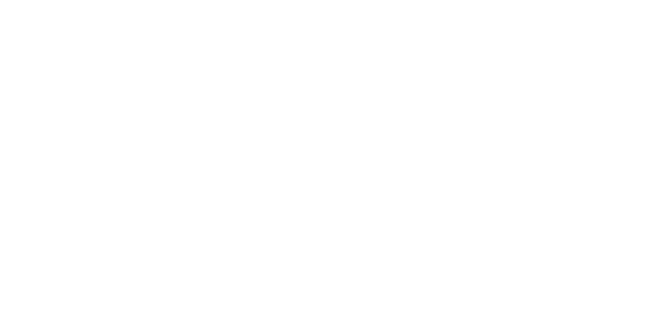
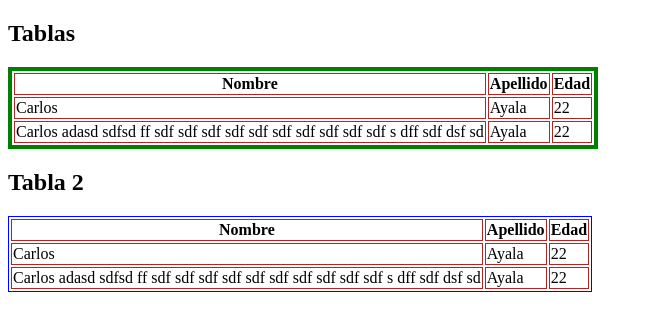
Before and after one commit to Krlozz/04-frontEnd, a plain HTML site: page app/estilos.html in a window 1280 px wide. Shown: the whole page, without its empty margins (0-653 px from the left). Drawn offline with Linux system fonts and the light colour scheme.

Commit message:
estilos sobre tabla

```diff
--- a/app/estilos.html
+++ b/app/estilos.html
@@ -2,9 +2,79 @@
 <html lang="en">
 <head>
     <meta charset="UTF-8">
-    <title>Title</title>
+    <title>Estilos</title>
+    <style>  /* ESTILOS CSS */
+        /* Mediante ID */
+        #tablita{
+            /* proiedad: valorDeLaPropiedad; */
+            border-style: solid;
+            border-width: 4px;
+            border-color: #000;
+        }
+
+        /* Mediante etiquetas */
+        table {
+            border-style: solid;
+            border-width: 1px;
+        }
+
+        td, th {
+            border-style: solid;
+            border-width: 1px;
+            border-color: brown;
+        }
+
+        /* Mediante clases */
+        .border-cafe{
+            border-color: brown;
+        }
+        .border-azul{
+            border-color: blue;
+        }
+
+    </style>
 </head>
 <body>
 
+<h2>Tablas</h2>
+<table id="tablita" class="borde-cafe" style="border-color: green ">
+    <tr>
+        <th>Nombre</th>
+        <th>Apellido</th>
+        <th>Edad</th>
+    </tr>
+    <tr>
+        <td>Carlos</td>
+        <td>Ayala</td>
+        <td>22</td>
+    </tr>
+    <tr>
+        <td>Carlos adasd sdfsd ff sdf sdf sdf sdf sdf sdf sdf sdf sdf sdf s dff sdf dsf sd</td>
+        <td>Ayala</td>
+        <td>22</td>
+    </tr>
+</table>
+
+<h2>Tabla 2</h2>
+<table class="border-azul">
+    <tr>
+        <th>Nombre</th>
+        <th>Apellido</th>
+        <th>Edad</th>
+    </tr>
+    <tr>
+        <td>Carlos</td>
+        <td>Ayala</td>
+        <td>22</td>
+    </tr>
+    <tr>
+        <td>Carlos adasd sdfsd ff sdf sdf sdf sdf sdf sdf sdf sdf sdf sdf s dff sdf dsf sd</td>
+        <td>Ayala</td>
+        <td>22</td>
+    </tr>
+</table>
+
+
+
 </body>
 </html>
```
